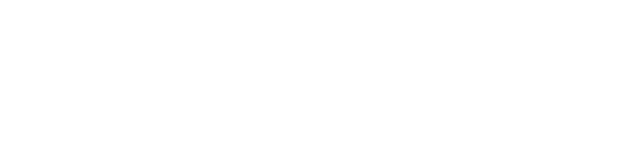
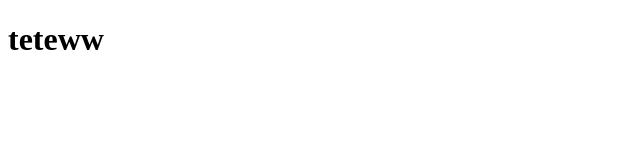
Before and after one commit to Dans-didiyeu/belajar-git, a plain HTML site: page produk.html in a window 1280 px wide. Shown: the whole page, without its empty margins (0-640 px from the left). Drawn offline with Linux system fonts and the light colour scheme.

Commit message:
update file produk.html

```diff
--- a/produk.html
+++ b/produk.html
@@ -6,6 +6,6 @@
     <title>Document</title>
 </head>
 <body>
-
+    <h1>teteww</h1>
 </body>
 </html>
```
